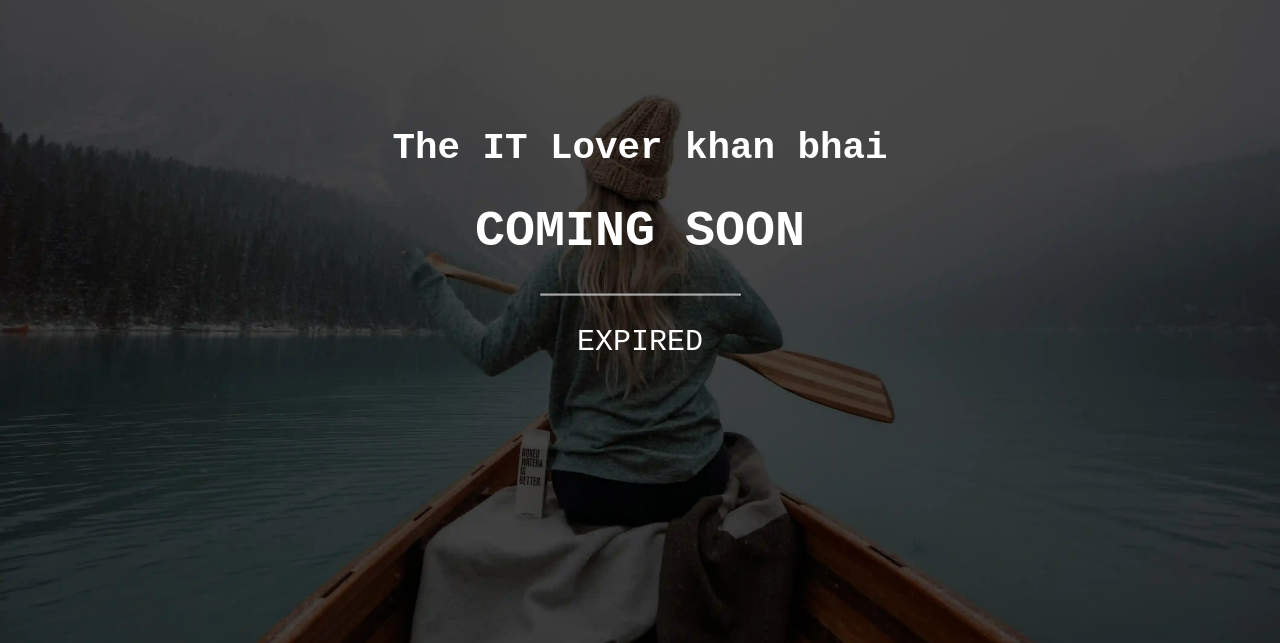
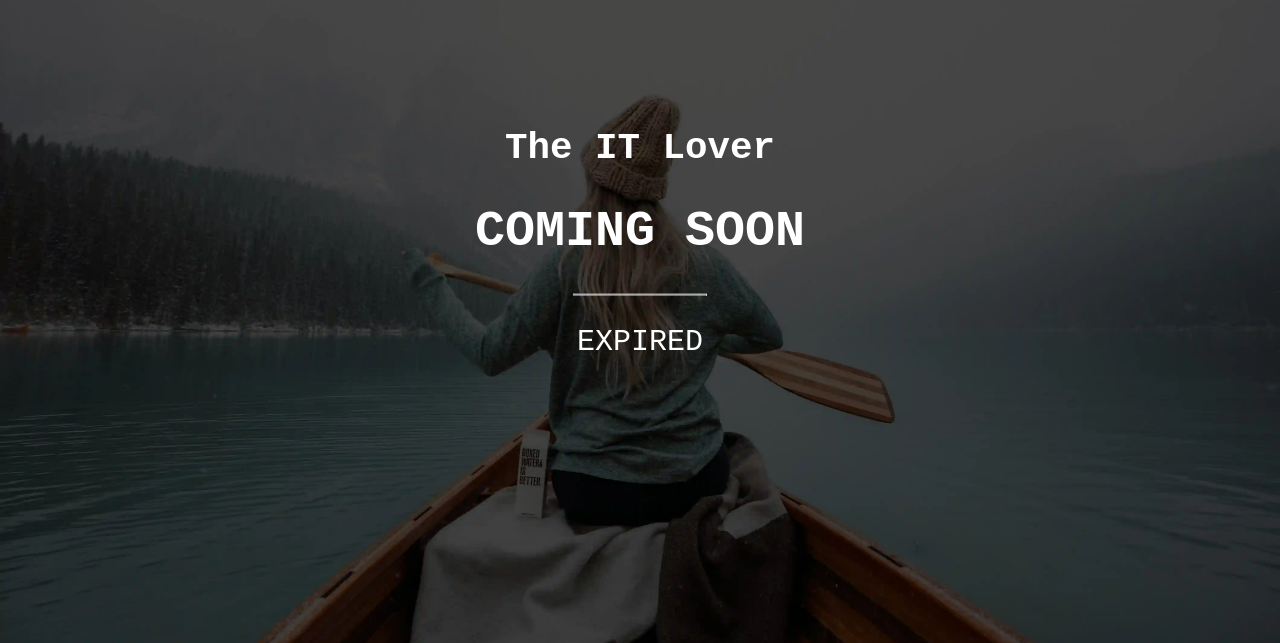
Before and after one commit to nsutradhar/comming-soon, a plain HTML site: page index.html in a window 1280 px wide. Shown: the part 157-800 px from the top of the page. Drawn offline with Linux system fonts and the light colour scheme.

Commit message:
Update index.html

```diff
--- a/index.html
+++ b/index.html
@@ -53,7 +53,7 @@
 <body>
     <div class="bgimg">
         <div class="middle">
-            <h2>The IT Lover khan bhai</h2>
+            <h2>The IT Lover</h2>
             <h1>COMING SOON</h1>
             <hr>
             <p id="demo" style="font-size:30px"></p>
```
